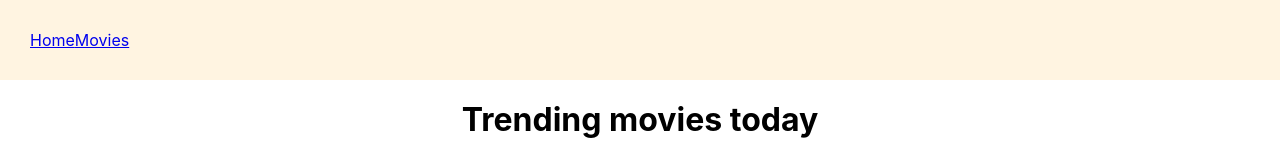
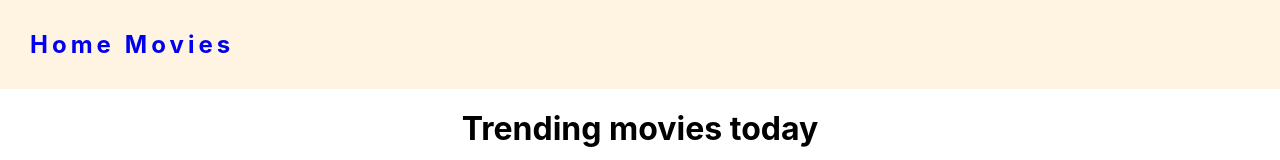
Before and after one commit to OlexTS/react-project, a React (Vite) app: page / in a window 1280 px wide. Shown: the top 160 px of the page. Built offline with nearby package versions, Linux system fonts and the light colour scheme; no server answers.

Commit message:
complete style for sl

```diff
--- a/src/components/MoviesList/MoviesList.module.css
+++ b/src/components/MoviesList/MoviesList.module.css
@@ -22,7 +22,7 @@
   border-radius: 8px;
   box-shadow: 0 4px 8px rgba(0, 0, 0, 0.1);
   overflow: hidden;
-  transition: 250ms transform 250ms cubic-bezier(0.4, 0, 0.2, 1);;
+  transition: 250ms transform 250ms cubic-bezier(0.4, 0, 0.2, 1);
 
   &:hover {
     transform: scale(1.03);
--- a/src/components/SharedLayout/SharedLayout.jsx
+++ b/src/components/SharedLayout/SharedLayout.jsx
@@ -6,10 +6,10 @@ const SharedLayout = () => {
   return (
     <div>
       <div className={css.container}>
-        <NavLink to={"/"} className={css}>
+        <NavLink to={"/"} className={css.link}>
           Home
         </NavLink>
-        <NavLink to={"movies"} end>
+        <NavLink to={"movies"} className={css.link} end>
           Movies
         </NavLink>
       </div>
--- a/src/components/SharedLayout/SharedLayout.module.css
+++ b/src/components/SharedLayout/SharedLayout.module.css
@@ -1,5 +1,22 @@
-.container{
-    text-align: start;
-    padding: 30px;
-    background-color: rgba(255, 239, 213, 0.7);
+.container {
+  text-align: start;
+  padding: 30px;
+  background-color: rgba(255, 239, 213, 0.7);
 }
+
+.link {
+  text-decoration: none;
+  font-size: 24px;
+  font-weight: 700;
+  letter-spacing: 0.5vh;
+
+  transition: 250ms cubic-bezier(0.4, 0, 0.2, 1);
+
+  &:hover, &:focus {
+    color: brown;
+  }
+
+  &:first-child {
+    margin-right: 10px;
+  }
+}
```
